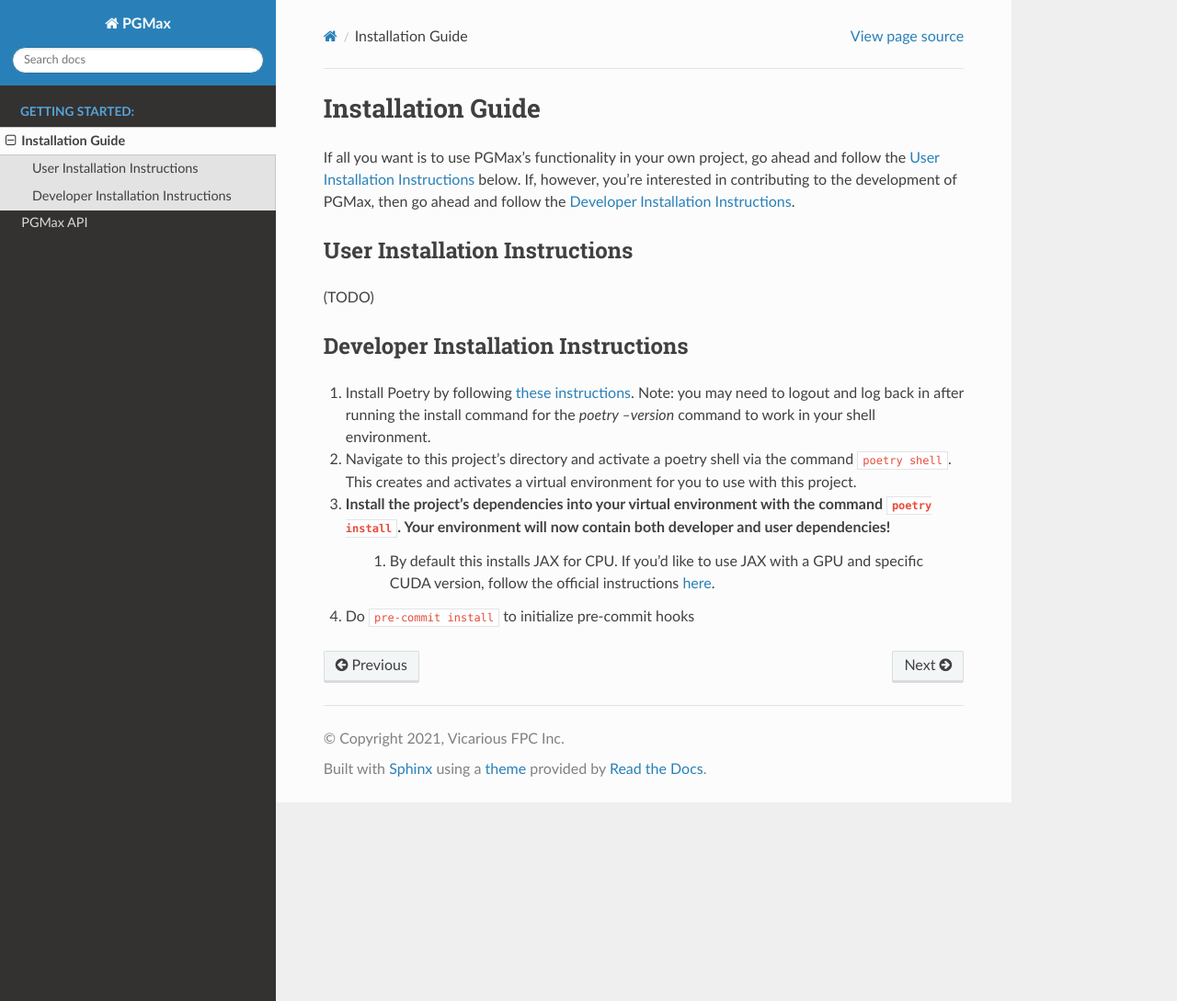
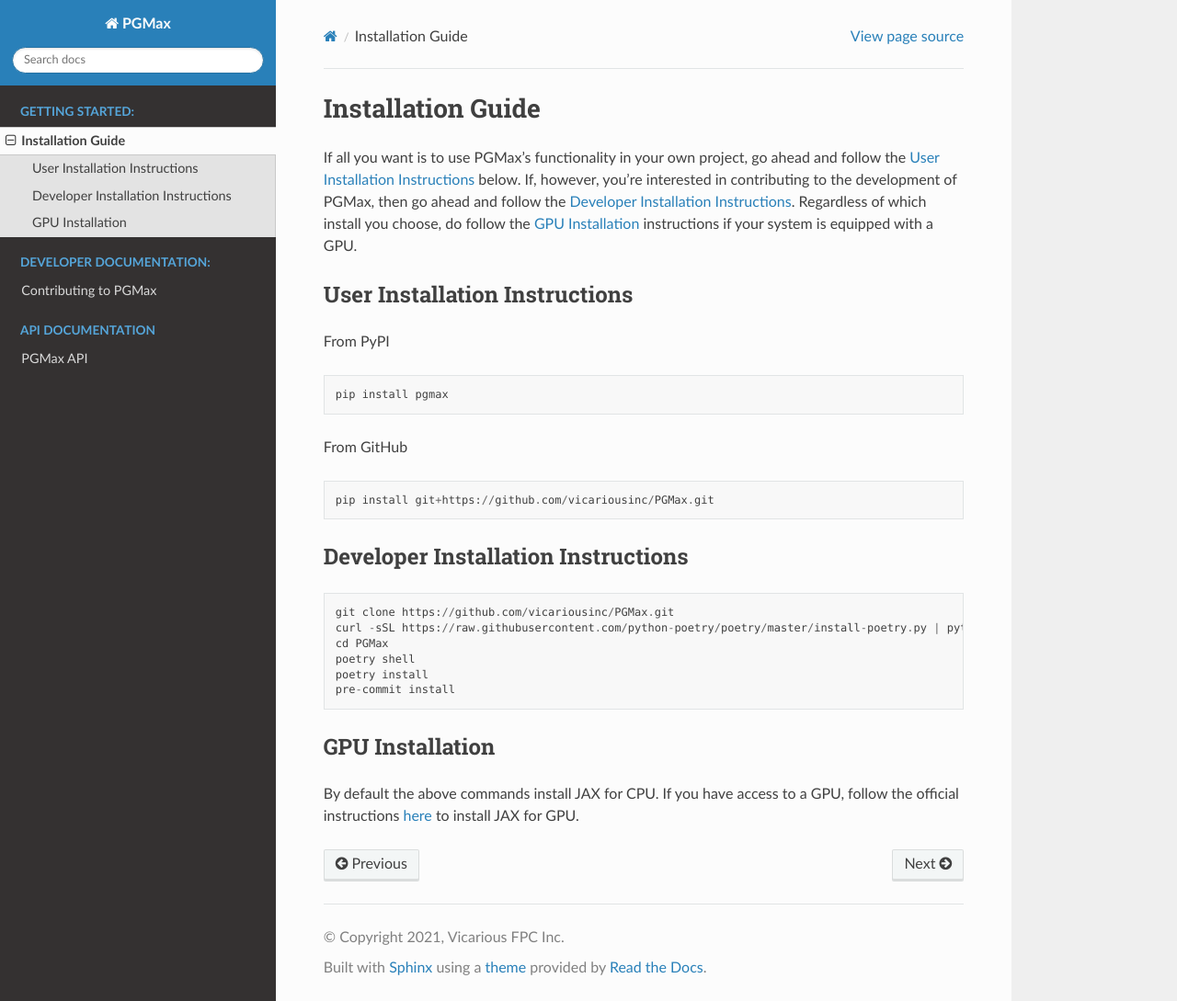
Before and after one commit to vicariousinc/PGMax, a Sphinx documentation site: the page built from docs/source/installation.rst, in a window 1280 px wide and 1089 px high. Shown: the whole window at 92% size. Built offline with Sphinx 7.4.7 and the Read the Docs theme 2.0.0, drawn with Linux system fonts in a browser that asks for light colours.

```diff
--- a/docs/source/installation.rst
+++ b/docs/source/installation.rst
@@ -1,17 +1,36 @@
 Installation Guide
 ===================
 
-If all you want is to use PGMax's functionality in your own project, go ahead and follow the `User Installation Instructions`_ below. If, however, you're interested in contributing to the development of PGMax, then go ahead and follow the `Developer Installation Instructions`_.
+If all you want is to use PGMax's functionality in your own project, go ahead and follow the `User Installation Instructions`_ below. If, however, you're interested in contributing to the development of PGMax, then go ahead and follow the `Developer Installation Instructions`_. Regardless of which install you choose, do follow the `GPU Installation`_ instructions if your system is equipped with a GPU.
 
 User Installation Instructions
 ~~~~~~~~~~~~~~~~~~~~~~~~~~~~~~
-(TODO)
+From PyPI
+
+::
+
+    pip install pgmax
+
+From GitHub
+
+::
+
+    pip install git+https://github.com/vicariousinc/PGMax.git
+
 
 Developer Installation Instructions
 ~~~~~~~~~~~~~~~~~~~~~~~~~~~~~~~~~~~
 
-#. Install Poetry by following `these instructions <https://python-poetry.org/docs/master/>`_. Note: you may need to logout and log back in after running the install command for the `poetry --version` command to work in your shell environment.
-#. Navigate to this project's directory and activate a poetry shell via the command :code:`poetry shell`. This creates and activates a virtual environment for you to use with this project.
-#. Install the project's dependencies into your virtual environment with the command :code:`poetry install`. Your environment will now contain both developer and user dependencies!
-    #. By default this installs JAX for CPU. If you'd like to use JAX with a GPU and specific CUDA version, follow the official instructions `here <https://github.com/google/jax#pip-installation-gpu-cuda>`_.
-#. Do :code:`pre-commit install` to initialize pre-commit hooks
+::
+
+    git clone https://github.com/vicariousinc/PGMax.git
+    curl -sSL https://raw.githubusercontent.com/python-poetry/poetry/master/install-poetry.py | python -
+    cd PGMax
+    poetry shell
+    poetry install
+    pre-commit install
+
+
+GPU Installation
+~~~~~~~~~~~~~~~~
+By default the above commands install JAX for CPU. If you have access to a GPU, follow the official instructions `here <https://github.com/google/jax#pip-installation-gpu-cuda>`_ to install JAX for GPU.
```
Also changed, not shown: docs/source/contributing.rst (added, +35 -0 lines), docs/source/index.rst (+9 -2 lines), 1 other file.
